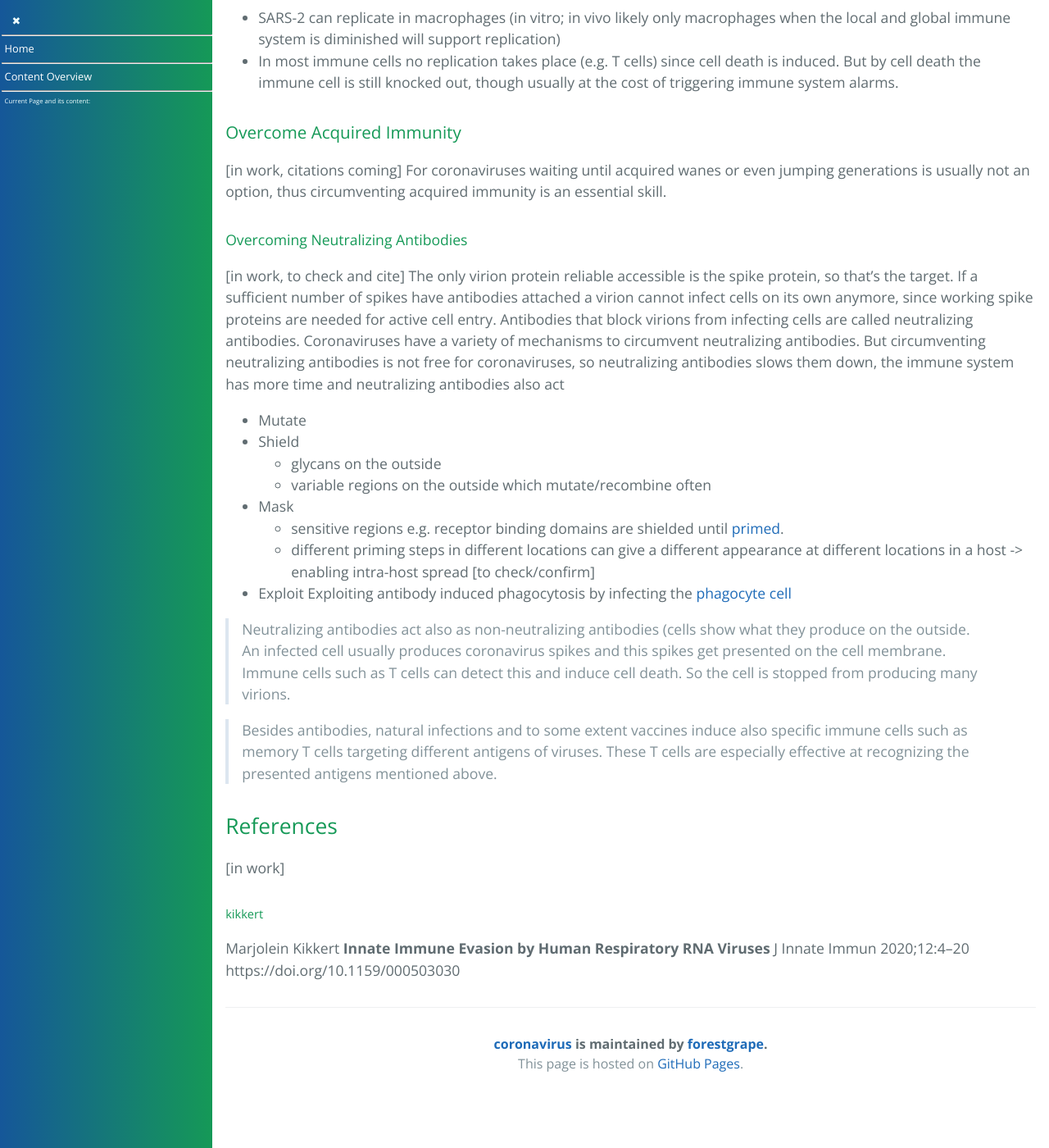
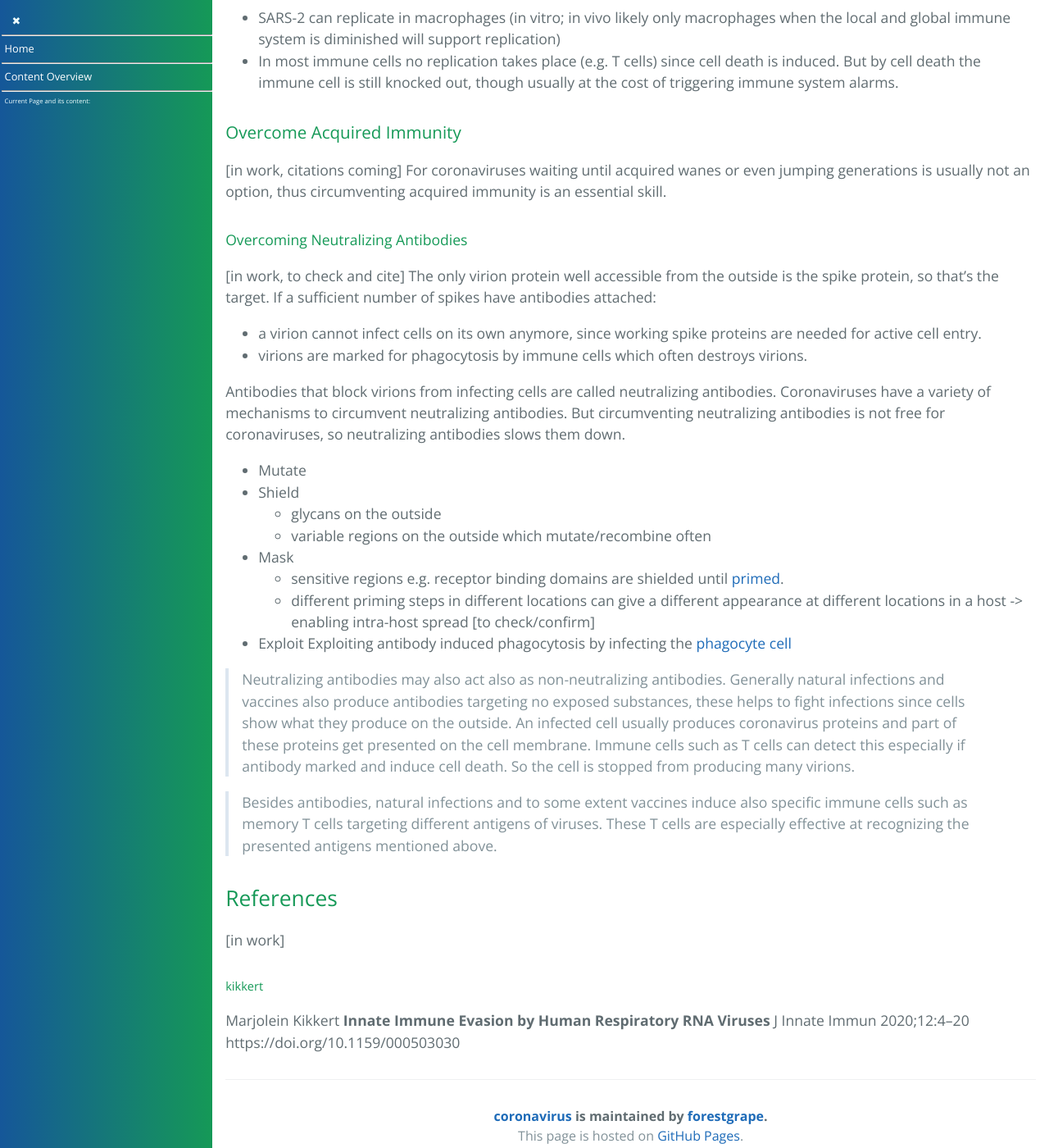
Before and after one commit to forestgrape/coronavirus, a Jekyll site: the page built from 4_immunological/immune_evasion.md, in a window 1280 px wide and 1400 px high, scrolled down 698 px. Shown: the whole window at 82% size. Built offline with Jekyll 4.4.1, drawn with Linux system fonts in a browser that asks for light colours; our own code applies the rules of GitHub Pages for plain Markdown files.

Commit message:
clarifications/correction antibody evasion

```diff
--- a/4_immunological/immune_evasion.md
+++ b/4_immunological/immune_evasion.md
@@ -22,7 +22,11 @@ For coronaviruses waiting until acquired wanes or even jumping generations is us
 
 #### Overcoming Neutralizing Antibodies
 [in work, to check and cite]
-The only virion protein reliable accessible is the spike protein, so that's the target. If a sufficient number of spikes have antibodies attached a virion cannot infect cells on its own anymore, since working spike proteins are needed for active cell entry. Antibodies that block virions from infecting cells are called neutralizing antibodies. Coronaviruses have a variety of mechanisms to circumvent neutralizing antibodies. But circumventing neutralizing antibodies is not free for coronaviruses, so neutralizing antibodies slows them down, the immune system has more time and neutralizing antibodies also act
+The only virion protein well accessible from the outside is the spike protein, so that's the target. If a sufficient number of spikes have antibodies attached:
+* a virion cannot infect cells on its own anymore, since working spike proteins are needed for active cell entry.
+* virions are marked for phagocytosis by immune cells which often destroys virions.
+
+Antibodies that block virions from infecting cells are called neutralizing antibodies. Coronaviruses have a variety of mechanisms to circumvent neutralizing antibodies. But circumventing neutralizing antibodies is not free for coronaviruses, so neutralizing antibodies slows them down.
 - Mutate
 - Shield
   - glycans on the outside
@@ -33,7 +37,7 @@ The only virion protein reliable accessible is the spike protein, so that's the
 - Exploit
   Exploiting antibody induced phagocytosis by infecting the [phagocyte cell](#overcome-phagocytosis)
 
-> Neutralizing antibodies act also as non-neutralizing antibodies (cells show what they produce on the outside. An infected cell usually produces coronavirus spikes and this spikes get presented on the cell membrane. Immune cells such as T cells can detect this and induce cell death. So the cell is stopped from producing many virions.
+> Neutralizing antibodies may also act also as non-neutralizing antibodies. Generally natural infections and vaccines also produce antibodies targeting no exposed substances, these helps to fight infections since cells show what they produce on the outside. An infected cell usually produces coronavirus proteins and part of these proteins get presented on the cell membrane. Immune cells such as T cells can detect this especially if antibody marked and induce cell death. So the cell is stopped from producing many virions.
 
 > Besides antibodies, natural infections and to some extent vaccines induce also specific immune cells such as memory T cells targeting different antigens of viruses. These T cells are especially effective at recognizing the presented antigens mentioned above.
 
```
